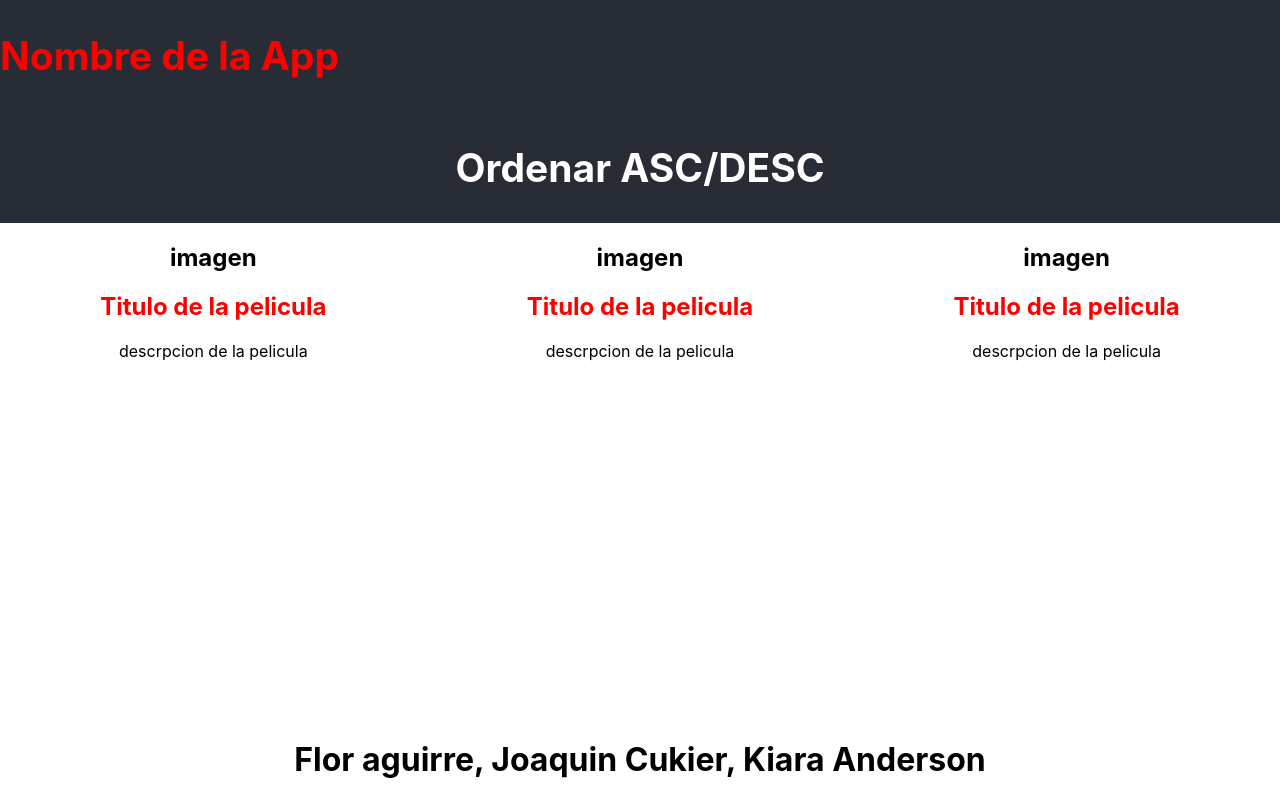
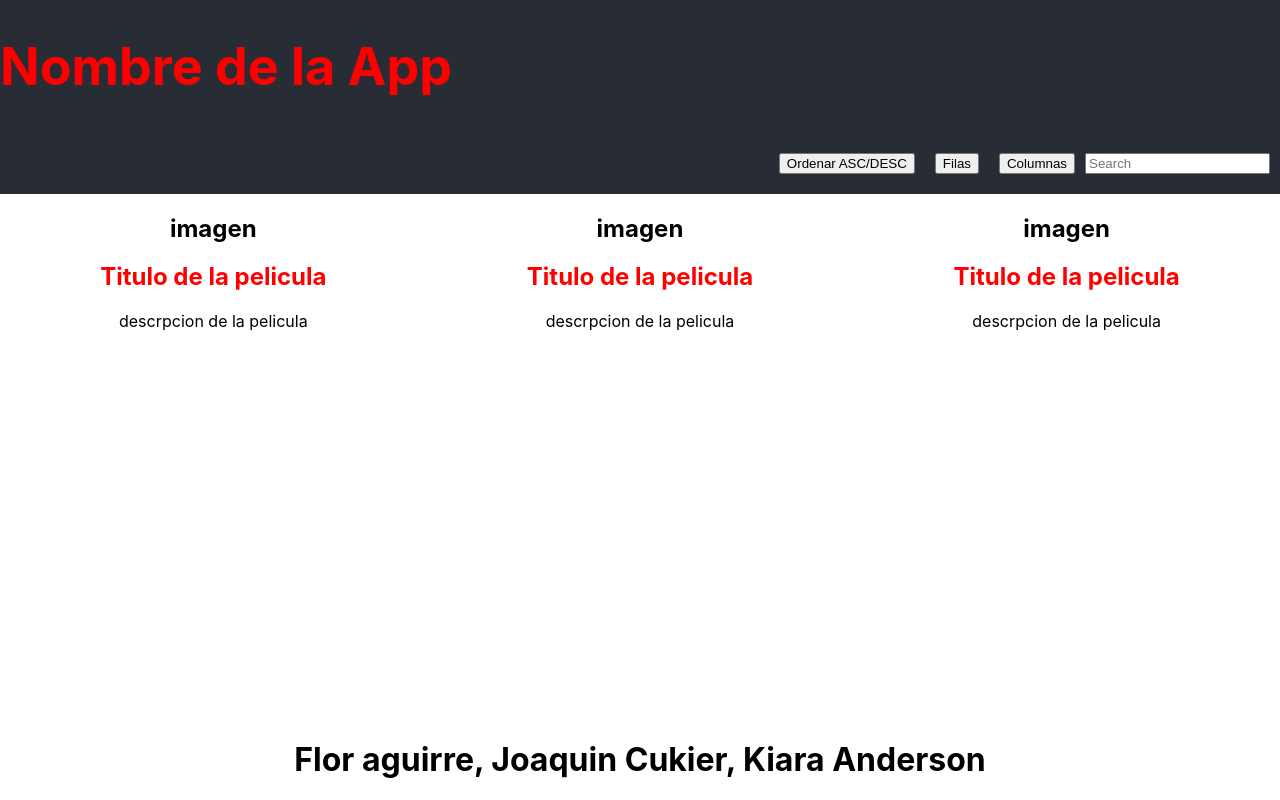
Before and after one commit to jcukierholmberg/progra3, a React (Create React App) app: page / in a window 1280 px wide. Built offline with nearby package versions, Linux system fonts and the light colour scheme.

Commit message:
botones navegador

```diff
--- a/src/App.js
+++ b/src/App.js
@@ -2,7 +2,6 @@
 import './App.css';
 
 import Pelicula from './componentes/pelicula/Pelicula';
-import Nav from './componentes/header/Header';
 import Header from './componentes/header/Header';
 
 function App() {
--- a/src/componentes/header/Header.css
+++ b/src/componentes/header/Header.css
@@ -12,3 +12,15 @@
     color: red;
     text-align: left;
 }
+
+.Menu-buttons{
+    display: flex;
+    flex-direction: row;
+    align-items: flex-start;
+    justify-content: flex-end;
+    margin: 10px;
+}
+
+.Nav-menu{
+    margin: 10px;
+}
--- a/src/componentes/header/Header.js
+++ b/src/componentes/header/Header.js
@@ -1,15 +1,29 @@
 import React from 'react';
 import './Header.css' ;
+
 
 function Header() {
     return (
 
         <header className="App-header">
-          <div>
-            <h2 className="tituloApp"> Nombre de la App </h2>
+
+          <h1 className="tituloApp"> Nombre de la App </h1>
+
+          <div className="Menu-buttons">
+
+            <button className="Nav-menu"> Ordenar ASC/DESC </button>
+            <button className="Nav-menu"> Filas </button>
+            <button className="Nav-menu"> Columnas </button>
+
+            <div class="input-group rounded">
+              <input type="search" class="form-control rounded" placeholder="Search" aria-label="Search"
+                aria-describedby="search-addon" />
+              <span class="input-group-text border-0" id="search-addon">
+                <i class="fas fa-search"></i>
+              </span>
+            </div>
+
           </div>
-            <h2 className="Nav-menu"> Ordenar ASC/DESC </h2>
-
         </header>
 
         );
```
